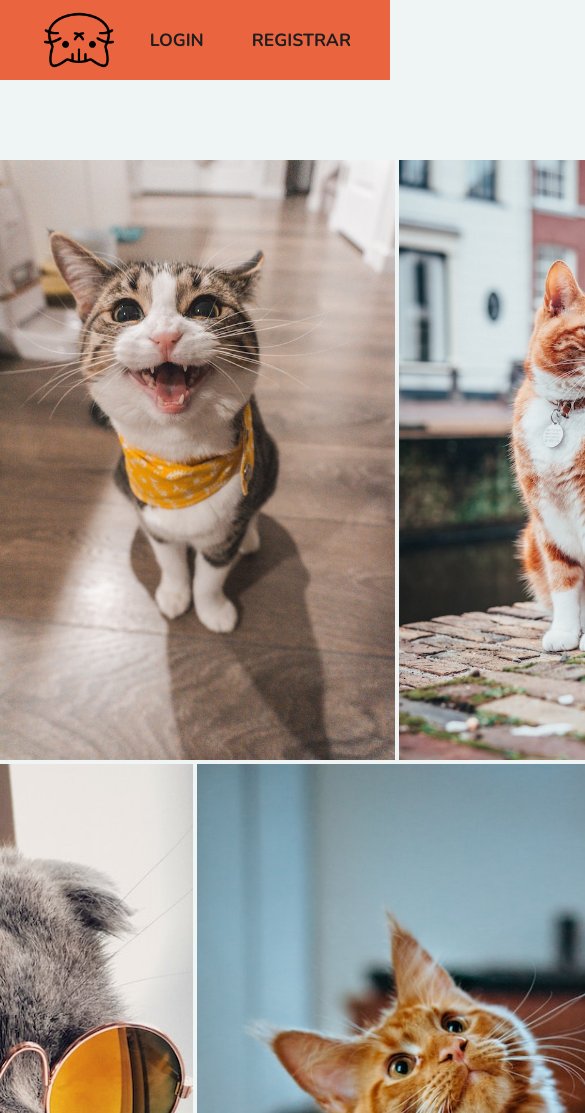
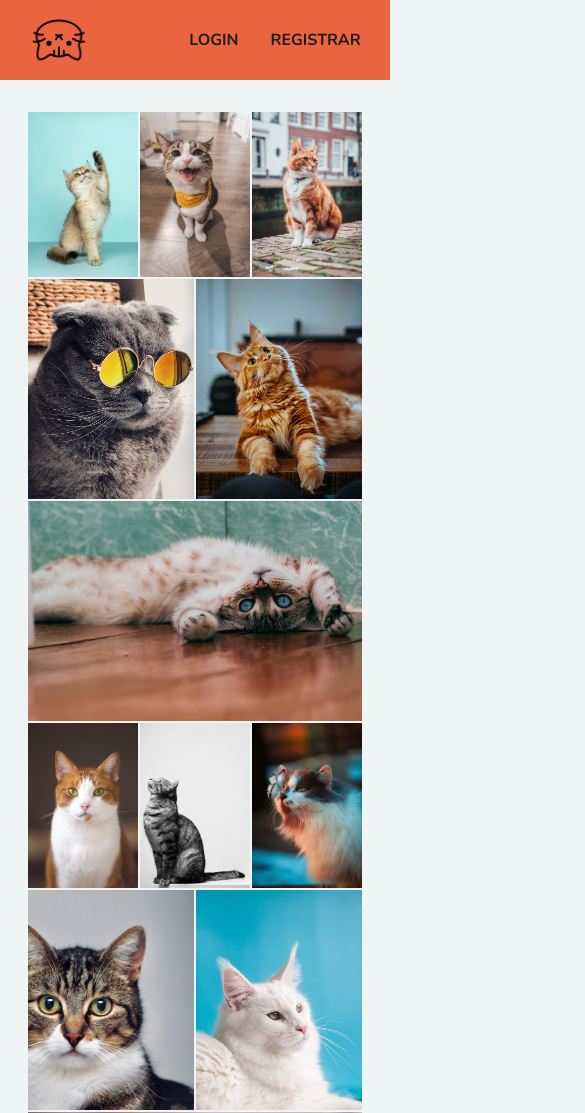
Before and after one commit to lucarl07/teste-front-end, a website: page ex003/index.html in a window 390 px wide. Shown: the top 1113 px of the page, 585 px wide, since content can reach past the window. Drawn offline with nearby package versions, Linux system fonts and the light colour scheme.

Commit message:
Adicionar responsividade para dispositivos mobile no exercício 3

```diff
--- a/ex003/css/style.css
+++ b/ex003/css/style.css
@@ -104,3 +104,59 @@ body {
     background-color: var(--orange);
     text-align: center;
 }
+
+/* For cellphones only: */
+@media only screen and (max-width: 767px) {
+
+    /* Header Properties: */
+    .header {
+        padding: 0 7.5%;
+    }
+    .header img {
+        width: 60px;
+    }
+
+    .navigation ul {
+        gap: 2rem;
+    }
+    .navigation li a {
+        font-size: 1rem;
+    }
+
+    /* Main Area Properties: */
+    .content {
+        margin: 2rem 0.8rem;
+        gap: 2px;
+    }
+
+    .grid-3-cats {
+        display: grid;
+        grid-template-columns: 1fr 1fr 1fr;
+        column-gap: 2px;
+    }
+    .grid-3-cats img {
+        width: 110px;
+    }
+
+    .grid-2-cats {
+        display: grid;
+        grid-template-columns: 1fr 1fr;
+        column-gap: 2px;
+    }
+    .grid-2-cats img {
+        width: 166px;
+        height: 220px;
+        object-fit: cover;
+    }
+
+    .grid-1-cat {
+        display: grid;
+        grid-template-columns: 1fr;
+    }
+    .grid-1-cat img {
+        width: 334px;
+        height: 220px;
+        object-fit: cover;
+    }
+
+}
```
